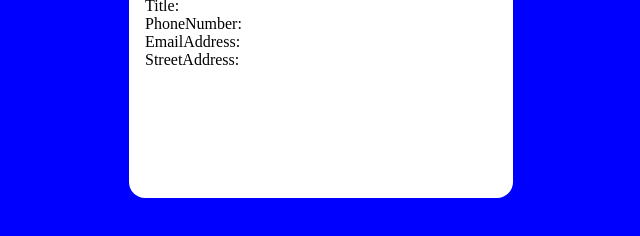
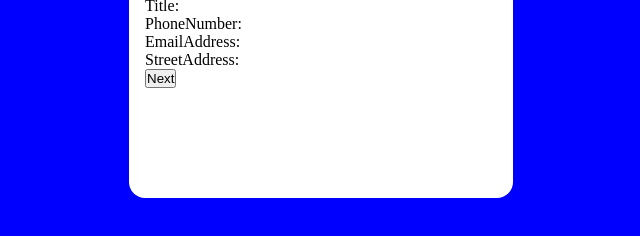
Before and after one commit to Balsod/Assessment, a plain HTML site: page index.html in a window 1280 px wide. Shown: the part 402-638 px from the top of the page, 319-959 px from the left. Drawn offline with Linux system fonts and the light colour scheme.

Commit message:
Update index.html

```diff
--- a/index.html
+++ b/index.html
@@ -18,8 +18,7 @@
         <P id="phonenumber">PhoneNumber:</P>
         <P id="email">EmailAddress:</P>
         <P id="streetaddress">StreetAddress:</P>
-
-
+        <button id="btn">Next</button>
     </div>
 </div>
 
```
